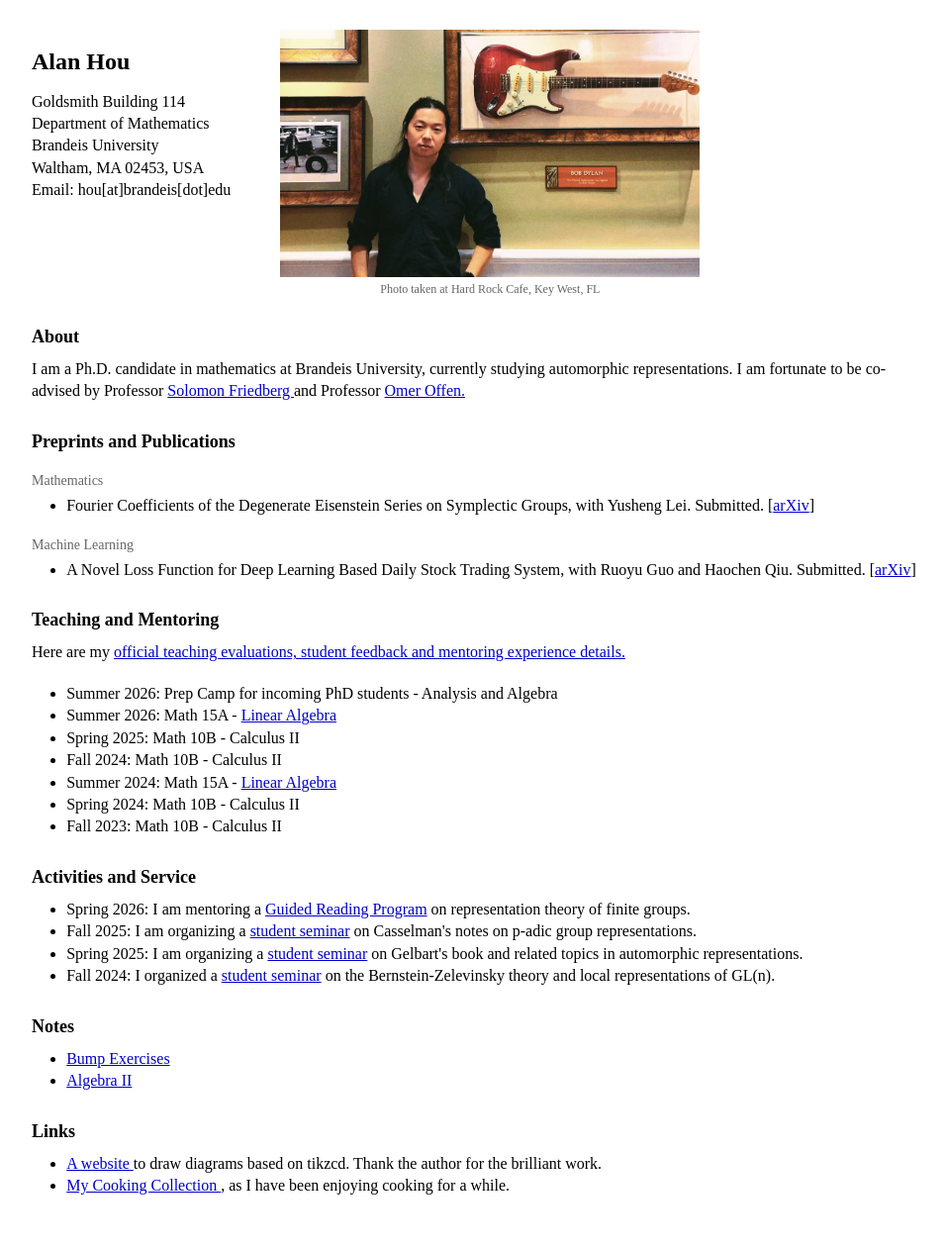
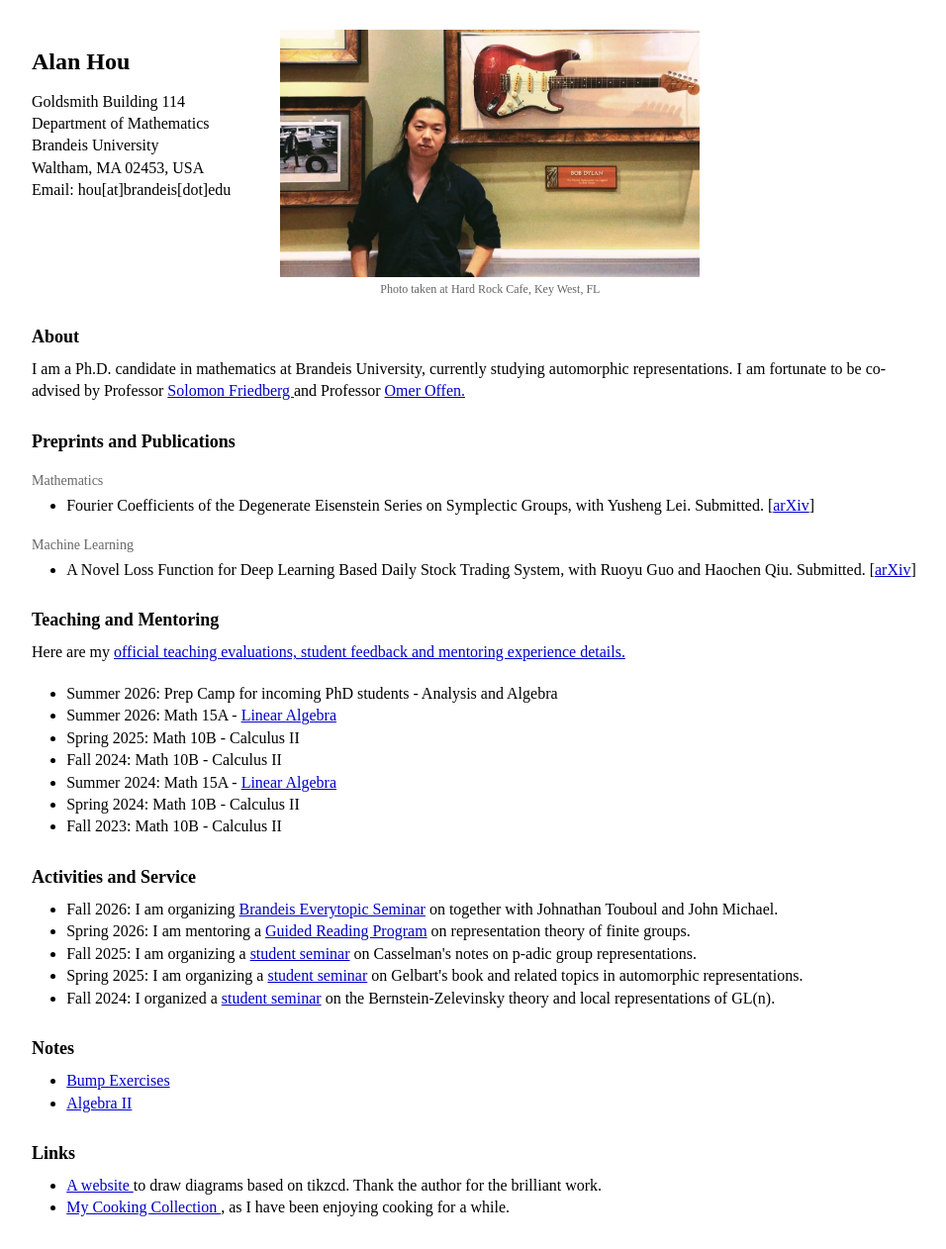
Before and after one commit to axhou/axhou.github.io, a Jekyll site: the page index.html, which Jekyll copies as it is, in a window 1280 px wide. Shown: the whole page at 99% size, without its empty margins (8-964 px from the left). Built offline with Jekyll 4.4.1, drawn with Linux system fonts in a browser that asks for light colours; before the commit the page ends 1239 px from its top, so only the background shows below that.

Commit message:
Add Fall 2026 activity for Brandeis Everytopic Seminar
Added a new activity for Fall 2026 regarding the Brandeis Everytopic Seminar.

```diff
--- a/index.html
+++ b/index.html
@@ -239,6 +239,11 @@
   <h2>Activities and Service</h2>
 
   <ul>
+
+    <li>
+      Fall 2026:
+      I am organizing <a href="./everytopic.html">Brandeis Everytopic Seminar</a> on together with Johnathan Touboul and John Michael.
+    </li>
     <li>
       Spring 2026:
       I am mentoring a <a href="./grp2026spring.html">Guided Reading Program</a> on
```
